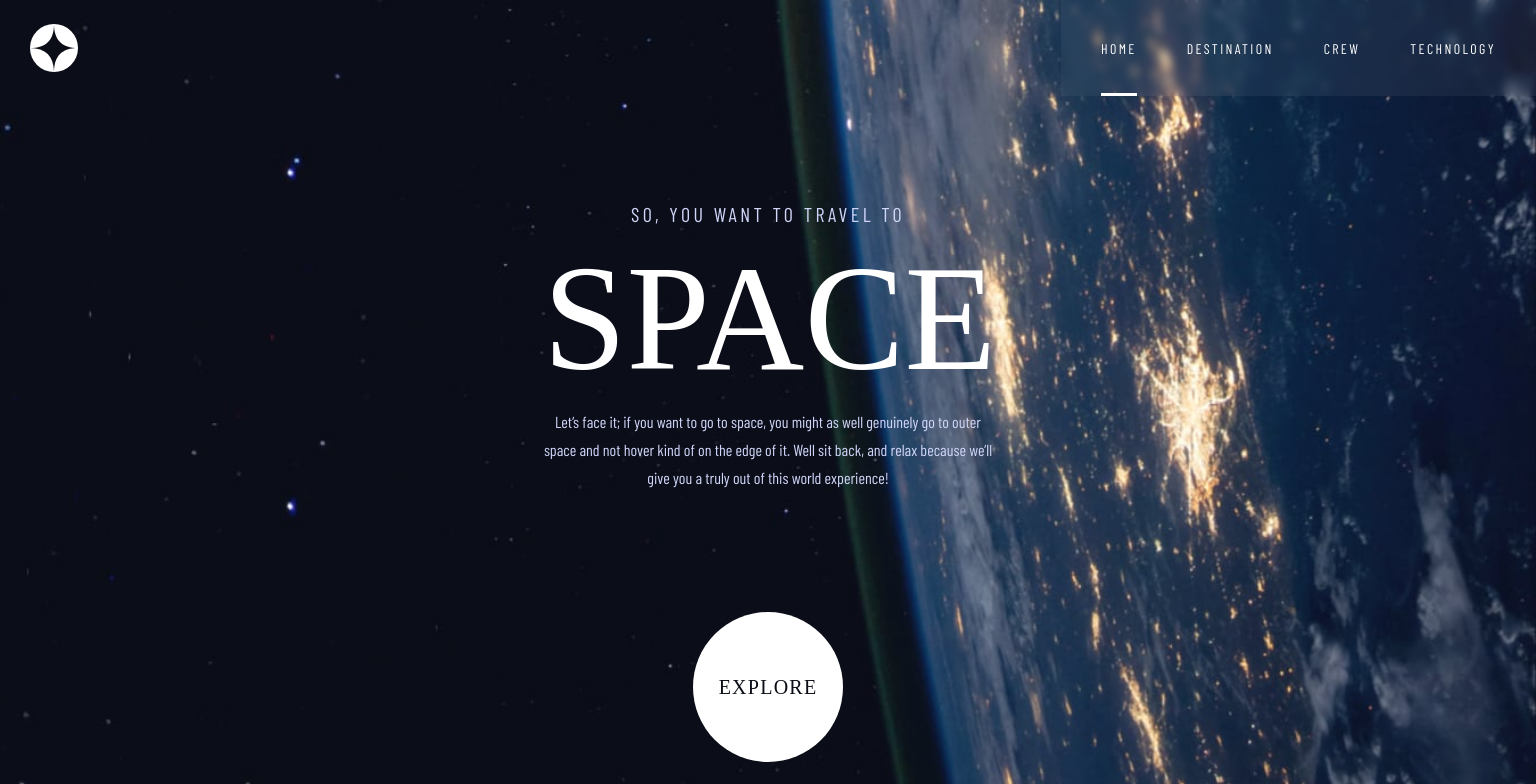
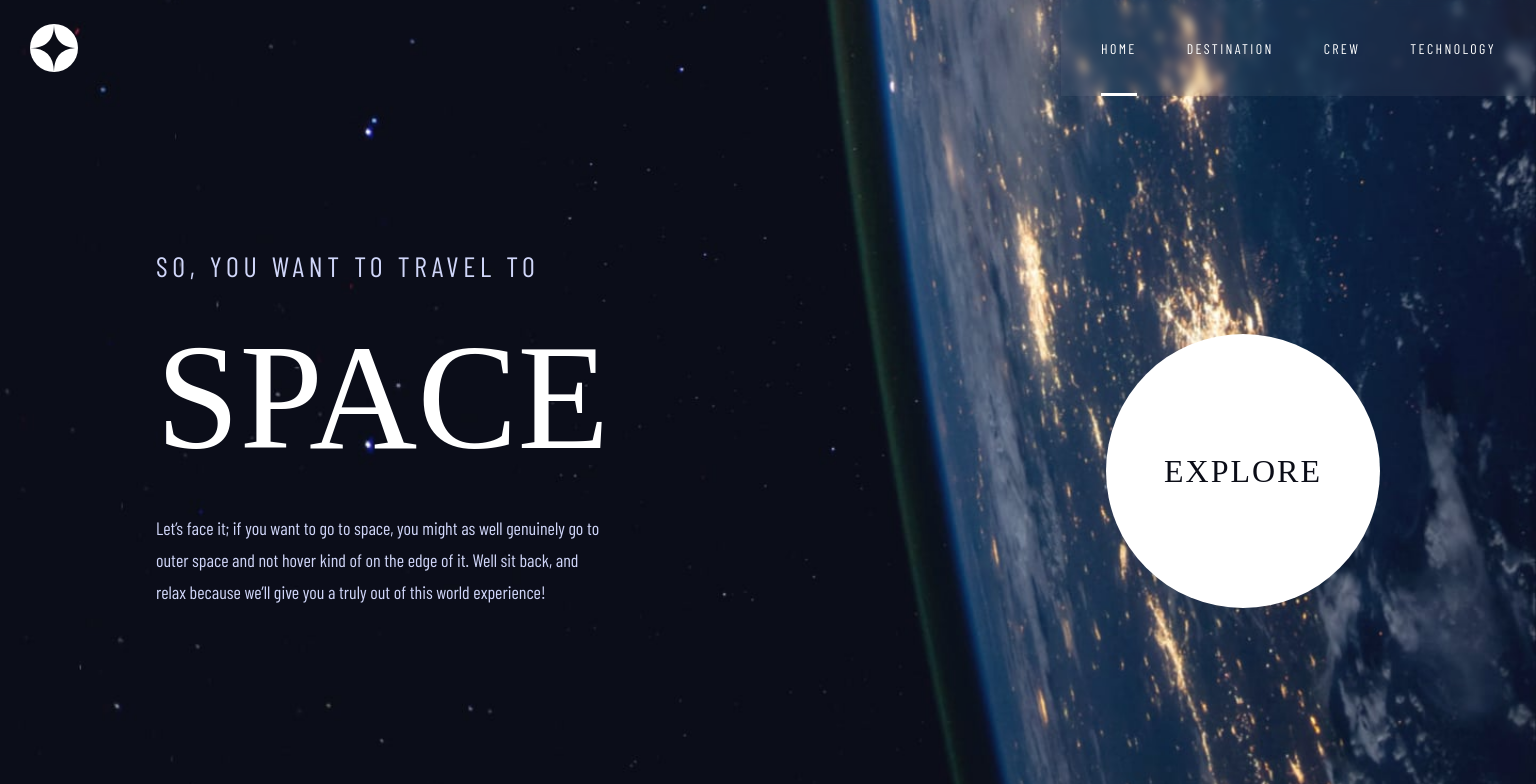
Before and after one commit to LucasS-Goncalves/space-tourism, an Angular app: page /home in a window 1536 px wide. Shown: the top 784 px of the page. Built offline with nearby package versions, Linux system fonts and the light colour scheme; a web font is replaced by a local one.

Commit message:
working on home component styles

```diff
--- a/src/app/pages/home/home.component.css
+++ b/src/app/pages/home/home.component.css
@@ -90,12 +90,51 @@ section button{
     line-height: 150px;
     margin: 15px 0 ;
   }
+
+  section button{
+    width: 242px;
+    height: 242px;
+    font-size: 2rem;
+    letter-spacing: 2px;
+  }
 }
 
 @media(min-width: 1368px){
+
   .background-img{
+    height: 900px;
     background: url('../../../assets/home/background-home-desktop.jpg') no-repeat;
     background-position: right center;
     background-size: cover;
   }
+
+  section{
+    top: 250px;
+    flex-direction: row;
+    align-items: flex-end;
+    gap: 500px;
+  }
+
+  section article{
+    text-align: start;
+  }
+
+  section article p{
+    font-size: 1.125rem;
+    line-height: 32px;
+  }
+
+  section article p:first-of-type{
+    font-size: 1.75rem;
+    letter-spacing: 4.72px;
+  }
+
+  section article h1{
+    margin: 40px 0 ;
+  }
+
+  section button{
+    width: 274px;
+    height: 274px;
+  }
 }
```
